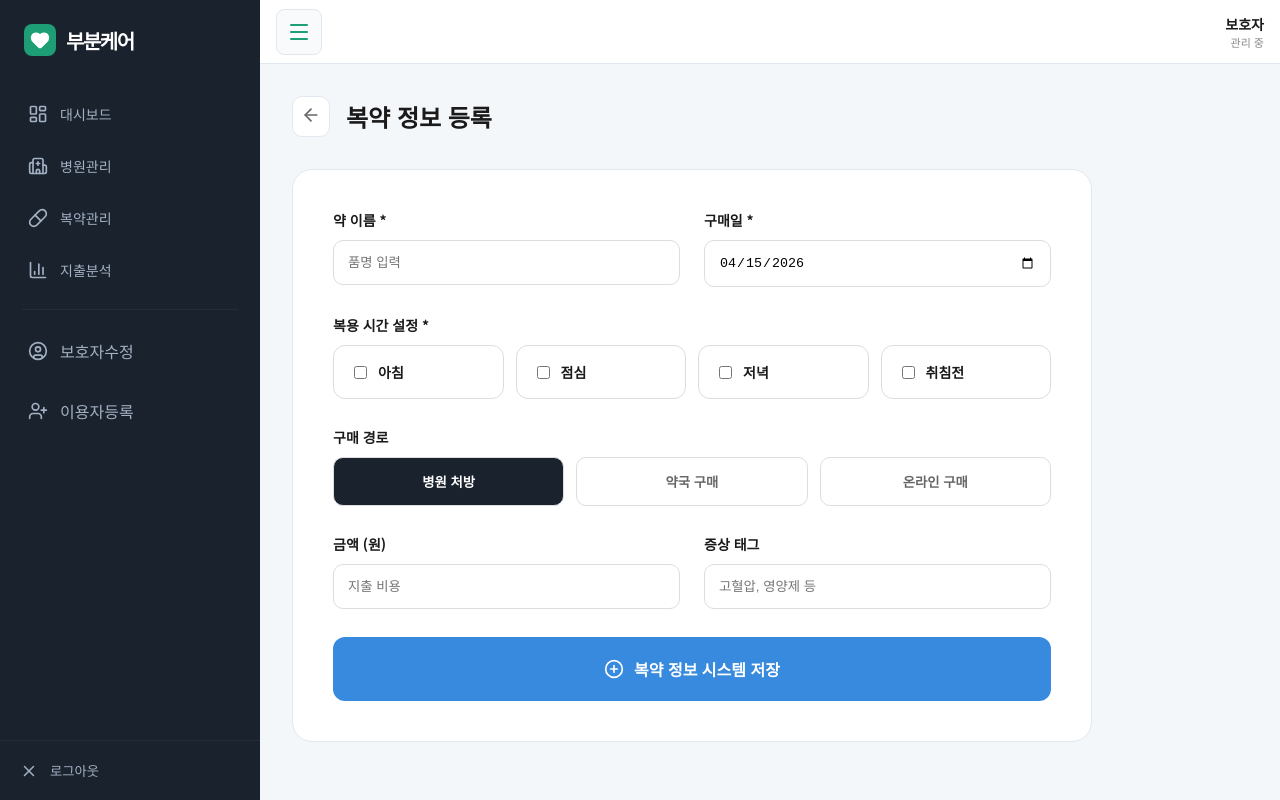
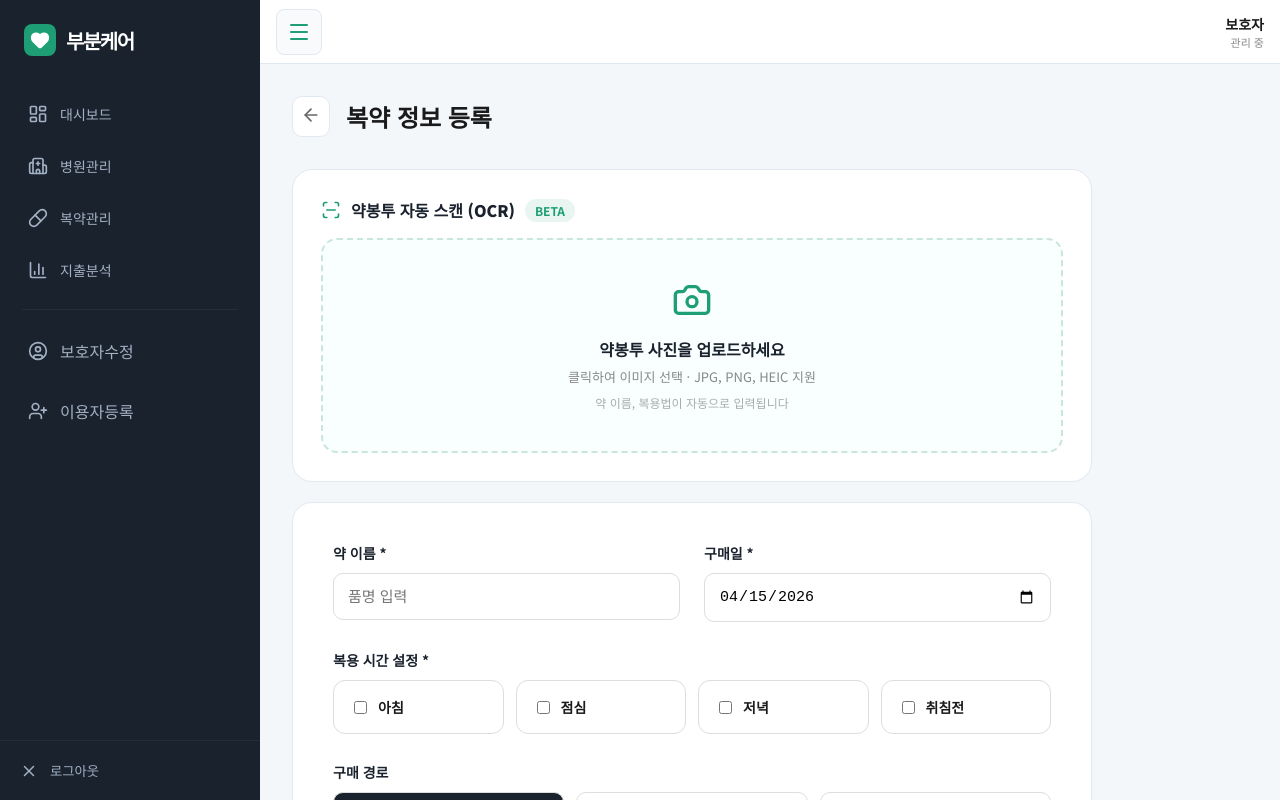
Before and after one commit to AA-NBTI/bubuncare, a Next.js app: page /profile/1/medications/new in a window 1280 px wide. Shown: the top 800 px of the page. Built offline with nearby package versions, Linux system fonts and the light colour scheme; no server answers; the database is empty.

Commit message:
Add medication envelope OCR scan feature

```diff
--- a/package.json
+++ b/package.json
@@ -13,7 +13,8 @@
     "lucide-react": "^1.8.0",
     "next": "16.2.3",
     "react": "19.2.4",
-    "react-dom": "19.2.4"
+    "react-dom": "19.2.4",
+    "tesseract.js": "^7.0.0"
   },
   "devDependencies": {
     "eslint": "^9",
--- a/src/app/profile/[id]/medications/new/page.js
+++ b/src/app/profile/[id]/medications/new/page.js
@@ -1,14 +1,76 @@
 'use client';
-import { useState, useEffect } from 'react';
+import { useState, useEffect, useRef } from 'react';
 import { useRouter, useParams } from 'next/navigation';
 import { supabase } from '@/lib/supabase';
-import { ArrowLeft, Pill, Wallet, Calendar, PlusCircle } from 'lucide-react';
+import { ArrowLeft, Pill, PlusCircle, Camera, ScanLine, X, CheckCircle, Loader } from 'lucide-react';
+
+// 약봉투 OCR 텍스트 파싱 함수
+function parseMedicationText(text) {
+  const result = {
+    drug_name: '',
+    dosage: '',
+    morning: false,
+    afternoon: false,
+    evening: false,
+    bedtime: false,
+    caution_memo: '',
+    symptom_tag: '',
+  };
+
+  const lines = text.split('\n').map(l => l.trim()).filter(Boolean);
+  const fullText = text.toLowerCase();
+
+  // 약 이름 추출 (한글 약품명 패턴)
+  for (const line of lines) {
+    // 일반적인 약품명 패턴: 한글+숫자+mg/정/캡슐
+    const drugMatch = line.match(/([가-힣a-zA-Z]+(?:\s*\d+\s*)?(?:mg|정|캡슐|ml|g|Tab|Cap)?)/i);
+    if (drugMatch && line.length < 40 && !line.includes('병원') && !line.includes('약국') && !line.includes('환자')) {
+      if (!result.drug_name && drugMatch[1].length > 1) {
+        result.drug_name = drugMatch[1].trim();
+      }
+    }
+  }
+
+  // 용량 추출
+  const dosageMatch = text.match(/(\d+\s*mg|\d+\s*ml|\d+\s*g|\d+정|\d+캡슐)/i);
+  if (dosageMatch) result.dosage = dosageMatch[1];
+
+  // 복용 시간 파싱
+  if (/아침|조식|오전/.test(fullText)) result.morning = true;
+  if (/점심|중식|오후/.test(fullText)) result.afternoon = true;
+  if (/저녁|석식/.test(fullText)) result.evening = true;
+  if (/취침|자기전|잠들기/.test(fullText)) result.bedtime = true;
+
+  // 복용 횟수로 시간 추정 (발견된 시간이 없을 때)
+  if (!result.morning && !result.afternoon && !result.evening) {
+    if (/1일\s*3회|하루\s*3번/.test(fullText)) {
+      result.morning = true;
+      result.afternoon = true;
+      result.evening = true;
+    } else if (/1일\s*2회|하루\s*2번/.test(fullText)) {
+      result.morning = true;
+      result.evening = true;
+    } else if (/1일\s*1회|하루\s*1번/.test(fullText)) {
+      result.morning = true;
+    }
+  }
+
+  // 주의사항
+  const cautionMatch = text.match(/주의[사항]*[:\s](.+)/);
+  if (cautionMatch) result.caution_memo = cautionMatch[1].trim();
+
+  return result;
+}
 
 export default function NewMedication() {
   const router = useRouter();
   const { id: profileId } = useParams();
   const [loading, setLoading] = useState(false);
   const [hospitals, setHospitals] = useState([]);
+  const [ocrState, setOcrState] = useState('idle'); // idle | scanning | done | error
+  const [ocrText, setOcrText] = useState('');
+  const [previewUrl, setPreviewUrl] = useState(null);
+  const fileInputRef = useRef(null);
 
   useEffect(() => {
     async function fetchHospitals() {
@@ -33,6 +95,55 @@ export default function NewMedication() {
     purchase_date: new Date().toISOString().split('T')[0]
   });
 
+  // OCR 실행
+  const handleImageUpload = async (e) => {
+    const file = e.target.files?.[0];
+    if (!file) return;
+
+    const url = URL.createObjectURL(file);
+    setPreviewUrl(url);
+    setOcrState('scanning');
+    setOcrText('');
+
+    try {
+      const { createWorker } = await import('tesseract.js');
+      const worker = await createWorker('kor+eng', 1, {
+        logger: () => {},
+      });
+
+      const { data: { text } } = await worker.recognize(file);
+      await worker.terminate();
+
+      setOcrText(text);
+      setOcrState('done');
+
+      // 파싱 결과를 폼에 자동 입력
+      const parsed = parseMedicationText(text);
+      setFormData(prev => ({
+        ...prev,
+        drug_name: parsed.drug_name || prev.drug_name,
+        dosage: parsed.dosage || prev.dosage,
+        morning: parsed.morning,
+        afternoon: parsed.afternoon,
+        evening: parsed.evening,
+        bedtime: parsed.bedtime,
+        caution_memo: parsed.caution_memo || prev.caution_memo,
+        symptom_tag: parsed.symptom_tag || prev.symptom_tag,
+      }));
+
+    } catch (err) {
+      console.error(err);
+      setOcrState('error');
+    }
+  };
+
+  const resetOcr = () => {
+    setOcrState('idle');
+    setPreviewUrl(null);
+    setOcrText('');
+    if (fileInputRef.current) fileInputRef.current.value = '';
+  };
+
   const handleSubmit = async (e) => {
     e.preventDefault();
     setLoading(true);
@@ -44,8 +155,26 @@ export default function NewMedication() {
     setLoading(false);
   };
 
+  const inputStyle = {
+    width: '100%',
+    padding: '14px',
+    borderRadius: '10px',
+    border: '1px solid #ddd',
+    boxSizing: 'border-box',
+    fontSize: '15px',
+  };
+
+  const labelStyle = {
+    display: 'block',
+    fontSize: '14px',
+    fontWeight: '700',
+    marginBottom: '10px',
+    color: '#1a222d',
+  };
+
   return (
     <div style={{ maxWidth: '800px' }}>
+      {/* 헤더 */}
       <div style={{ display: 'flex', alignItems: 'center', gap: '16px', marginBottom: '32px' }}>
         <button onClick={() => router.back()} style={{ background: '#fff', border: '1px solid #e1e8ef', borderRadius: '10px', padding: '8px', cursor: 'pointer', color: '#666' }}>
           <ArrowLeft size={20} />
@@ -53,48 +182,144 @@ export default function NewMedication() {
         <h1 style={{ fontSize: '24px', fontWeight: '800', margin: 0 }}>복약 정보 등록</h1>
       </div>
 
+      {/* OCR 스캔 영역 */}
+      <div style={{ background: '#fff', border: '1px solid #e1e8ef', borderRadius: '20px', padding: '28px', marginBottom: '20px' }}>
+        <div style={{ display: 'flex', alignItems: 'center', gap: '10px', marginBottom: '16px' }}>
+          <ScanLine size={20} color="#1D9E75" />
+          <span style={{ fontSize: '16px', fontWeight: '800', color: '#1a222d' }}>약봉투 자동 스캔 (OCR)</span>
+          <span style={{ fontSize: '12px', background: '#e8f5f0', color: '#1D9E75', padding: '3px 10px', borderRadius: '20px', fontWeight: '700' }}>BETA</span>
+        </div>
+
+        {ocrState === 'idle' && (
+          <div
+            onClick={() => fileInputRef.current?.click()}
+            style={{
+              border: '2px dashed #c8e6da',
+              borderRadius: '16px',
+              padding: '40px 24px',
+              textAlign: 'center',
+              cursor: 'pointer',
+              background: '#f8fffe',
+              transition: 'all 0.2s',
+            }}
+            onMouseEnter={e => e.currentTarget.style.background = '#edfaf5'}
+            onMouseLeave={e => e.currentTarget.style.background = '#f8fffe'}
+          >
+            <Camera size={40} color="#1D9E75" style={{ marginBottom: '12px' }} />
+            <div style={{ fontSize: '16px', fontWeight: '800', color: '#1a222d', marginBottom: '6px' }}>약봉투 사진을 업로드하세요</div>
+            <div style={{ fontSize: '13px', color: '#888' }}>클릭하여 이미지 선택 · JPG, PNG, HEIC 지원</div>
+            <div style={{ fontSize: '12px', color: '#aaa', marginTop: '8px' }}>약 이름, 복용법이 자동으로 입력됩니다</div>
+          </div>
+        )}
+
+        {ocrState === 'scanning' && (
+          <div style={{ border: '2px solid #eef3ff', borderRadius: '16px', padding: '40px 24px', textAlign: 'center', background: '#f8faff' }}>
+            {previewUrl && (
+              <img src={previewUrl} alt="약봉투" style={{ maxHeight: '160px', borderRadius: '10px', marginBottom: '20px', objectFit: 'contain' }} />
+            )}
+            <Loader size={32} color="#378ADD" style={{ marginBottom: '12px', animation: 'spin 1s linear infinite' }} />
+            <div style={{ fontSize: '15px', fontWeight: '800', color: '#378ADD' }}>약봉투 분석 중...</div>
+            <div style={{ fontSize: '13px', color: '#888', marginTop: '6px' }}>한국어 텍스트를 인식하고 있습니다</div>
+            <style>{`@keyframes spin { from { transform: rotate(0deg); } to { transform: rotate(360deg); } }`}</style>
+          </div>
+        )}
+
+        {ocrState === 'done' && (
+          <div style={{ borderRadius: '16px', overflow: 'hidden', border: '1.5px solid #c8e6da' }}>
+            <div style={{ display: 'flex', gap: '16px', padding: '16px', background: '#f0faf6', borderBottom: '1px solid #c8e6da' }}>
+              {previewUrl && (
+                <img src={previewUrl} alt="약봉투" style={{ width: '80px', height: '80px', borderRadius: '8px', objectFit: 'cover', flexShrink: 0 }} />
+              )}
+              <div style={{ flex: 1 }}>
+                <div style={{ display: 'flex', alignItems: 'center', gap: '6px', marginBottom: '6px' }}>
+                  <CheckCircle size={16} color="#1D9E75" />
+                  <span style={{ fontSize: '14px', fontWeight: '800', color: '#1D9E75' }}>스캔 완료 — 아래 내용이 자동 입력됐습니다</span>
+                </div>
+                <div style={{ fontSize: '12px', color: '#555', background: '#fff', borderRadius: '8px', padding: '10px', maxHeight: '80px', overflowY: 'auto', lineHeight: '1.5', whiteSpace: 'pre-wrap' }}>
+                  {ocrText || '텍스트를 인식하지 못했습니다.'}
+                </div>
+              </div>
+            </div>
+            <div style={{ padding: '12px 16px', background: '#fff', display: 'flex', justifyContent: 'flex-end' }}>
+              <button onClick={resetOcr} style={{ display: 'flex', alignItems: 'center', gap: '6px', background: 'none', border: '1px solid #ddd', borderRadius: '8px', padding: '8px 14px', cursor: 'pointer', fontSize: '13px', color: '#666' }}>
+                <X size={14} /> 다시 스캔
+              </button>
+            </div>
+          </div>
+        )}
+
+        {ocrState === 'error' && (
+          <div style={{ border: '1.5px solid #ffccc7', borderRadius: '16px', padding: '20px', background: '#fff1f0', textAlign: 'center' }}>
+            <div style={{ fontSize: '14px', fontWeight: '800', color: '#cf1322', marginBottom: '8px' }}>인식에 실패했습니다</div>
+            <div style={{ fontSize: '12px', color: '#888', marginBottom: '12px' }}>이미지가 선명한지 확인하고 다시 시도해주세요.</div>
+            <button onClick={resetOcr} style={{ background: '#fff', border: '1px solid #ddd', borderRadius: '8px', padding: '8px 16px', cursor: 'pointer', fontSize: '13px' }}>
+              다시 시도
+            </button>
+          </div>
+        )}
+
+        <input ref={fileInputRef} type="file" accept="image/*" capture="environment" onChange={handleImageUpload} style={{ display: 'none' }} />
+      </div>
+
+      {/* 등록 폼 */}
       <div style={{ background: '#fff', border: '1px solid #e1e8ef', borderRadius: '20px', padding: '40px' }}>
         <form onSubmit={handleSubmit} style={{ display: 'flex', flexDirection: 'column', gap: '28px' }}>
+
           <div style={{ display: 'grid', gridTemplateColumns: '1fr 1fr', gap: '24px' }}>
             <div>
-              <label style={{ display: 'block', fontSize: '14px', fontWeight: '700', marginBottom: '10px' }}>약 이름 *</label>
-              <input type="text" required placeholder="품명 입력" style={{ width: '100%', padding: '14px', borderRadius: '10px', border: '1px solid #ddd', boxSizing: 'border-box' }} value={formData.drug_name} onChange={(e) => setFormData({...formData, drug_name: e.target.value})} />
+              <label style={labelStyle}>약 이름 *</label>
+              <input type="text" required placeholder="품명 입력" style={inputStyle} value={formData.drug_name} onChange={(e) => setFormData({ ...formData, drug_name: e.target.value })} />
             </div>
             <div>
-              <label style={{ display: 'block', fontSize: '14px', fontWeight: '700', marginBottom: '10px' }}>구매일 *</label>
-              <input type="date" style={{ width: '100%', padding: '14px', borderRadius: '10px', border: '1px solid #ddd', boxSizing: 'border-box' }} value={formData.purchase_date} onChange={(e) => setFormData({...formData, purchase_date: e.target.value})} />
+              <label style={labelStyle}>구매일 *</label>
+              <input type="date" style={inputStyle} value={formData.purchase_date} onChange={(e) => setFormData({ ...formData, purchase_date: e.target.value })} />
             </div>
           </div>
 
           <div>
-            <label style={{ display: 'block', fontSize: '14px', fontWeight: '700', marginBottom: '10px' }}>복용 시간 설정 *</label>
+            <label style={labelStyle}>복용 시간 설정 *</label>
             <div style={{ display: 'grid', gridTemplateColumns: 'repeat(4, 1fr)', gap: '12px' }}>
               {['morning', 'afternoon', 'evening', 'bedtime'].map(time => (
-                <label key={time} style={{ display: 'flex', alignItems: 'center', gap: '8px', padding: '16px', border: '1px solid #ddd', borderRadius: '12px', cursor: 'pointer', background: formData[time] ? '#eef3ff' : '#fff', border: formData[time] ? '1.5px solid #378ADD' : '1px solid #ddd' }}>
-                  <input type="checkbox" checked={formData[time]} onChange={(e) => setFormData({...formData, [time]: e.target.checked})} />
-                  <span style={{ fontSize: '14px', fontWeight: '600' }}>{time === 'morning' ? '아침' : time === 'afternoon' ? '점심' : time === 'evening' ? '저녁' : '취침전'}</span>
+                <label key={time} style={{ display: 'flex', alignItems: 'center', gap: '8px', padding: '16px', borderRadius: '12px', cursor: 'pointer', background: formData[time] ? '#eef3ff' : '#fff', border: formData[time] ? '1.5px solid #378ADD' : '1px solid #ddd' }}>
+                  <input type="checkbox" checked={formData[time]} onChange={(e) => setFormData({ ...formData, [time]: e.target.checked })} />
+                  <span style={{ fontSize: '14px', fontWeight: '600' }}>
+                    {time === 'morning' ? '아침' : time === 'afternoon' ? '점심' : time === 'evening' ? '저녁' : '취침전'}
+                  </span>
                 </label>
               ))}
             </div>
           </div>
 
           <div>
-            <label style={{ display: 'block', fontSize: '14px', fontWeight: '700', marginBottom: '10px' }}>구매 경로</label>
+            <label style={labelStyle}>구매 경로</label>
             <div style={{ display: 'flex', gap: '12px' }}>
               {[{ id: 'hospital', label: '병원 처방' }, { id: 'pharmacy', label: '약국 구매' }, { id: 'online', label: '온라인 구매' }].map(v => (
-                <button key={v.id} type="button" onClick={() => setFormData({...formData, purchase_type: v.id})} style={{ flex: 1, padding: '14px', borderRadius: '10px', border: '1px solid #ddd', background: formData.purchase_type === v.id ? '#1a222d' : '#fff', color: formData.purchase_type === v.id ? '#fff' : '#666', fontWeight: 'bold', cursor: 'pointer' }}>{v.label}</button>
+                <button key={v.id} type="button" onClick={() => setFormData({ ...formData, purchase_type: v.id })} style={{ flex: 1, padding: '14px', borderRadius: '10px', border: '1px solid #ddd', background: formData.purchase_type === v.id ? '#1a222d' : '#fff', color: formData.purchase_type === v.id ? '#fff' : '#666', fontWeight: 'bold', cursor: 'pointer' }}>
+                  {v.label}
+                </button>
               ))}
             </div>
           </div>
 
           <div style={{ display: 'grid', gridTemplateColumns: '1fr 1fr', gap: '24px' }}>
             <div>
-              <label style={{ display: 'block', fontSize: '14px', fontWeight: '700', marginBottom: '10px' }}>금액 (원)</label>
-              <input type="number" placeholder="지출 비용" style={{ width: '100%', padding: '14px', borderRadius: '10px', border: '1px solid #ddd', boxSizing: 'border-box' }} value={formData.cost} onChange={(e) => setFormData({...formData, cost: e.target.value})} />
+              <label style={labelStyle}>용량</label>
+              <input type="text" placeholder="예: 500mg, 1정" style={inputStyle} value={formData.dosage} onChange={(e) => setFormData({ ...formData, dosage: e.target.value })} />
             </div>
             <div>
-              <label style={{ display: 'block', fontSize: '14px', fontWeight: '700', marginBottom: '10px' }}>증상 태그</label>
-              <input type="text" placeholder="고혈압, 영양제 등" style={{ width: '100%', padding: '14px', borderRadius: '10px', border: '1px solid #ddd', boxSizing: 'border-box' }} value={formData.symptom_tag} onChange={(e) => setFormData({...formData, symptom_tag: e.target.value})} />
+              <label style={labelStyle}>금액 (원)</label>
+              <input type="number" placeholder="지출 비용" style={inputStyle} value={formData.cost} onChange={(e) => setFormData({ ...formData, cost: e.target.value })} />
+            </div>
+          </div>
+
+          <div style={{ display: 'grid', gridTemplateColumns: '1fr 1fr', gap: '24px' }}>
+            <div>
+              <label style={labelStyle}>증상 태그</label>
+              <input type="text" placeholder="고혈압, 영양제 등" style={inputStyle} value={formData.symptom_tag} onChange={(e) => setFormData({ ...formData, symptom_tag: e.target.value })} />
+            </div>
+            <div>
+              <label style={labelStyle}>주의사항 메모</label>
+              <input type="text" placeholder="식후 30분, 금주 등" style={inputStyle} value={formData.caution_memo} onChange={(e) => setFormData({ ...formData, caution_memo: e.target.value })} />
             </div>
           </div>
 
```
Also changed, not shown: 2 other files (tests, documents, lock files or other folders).
